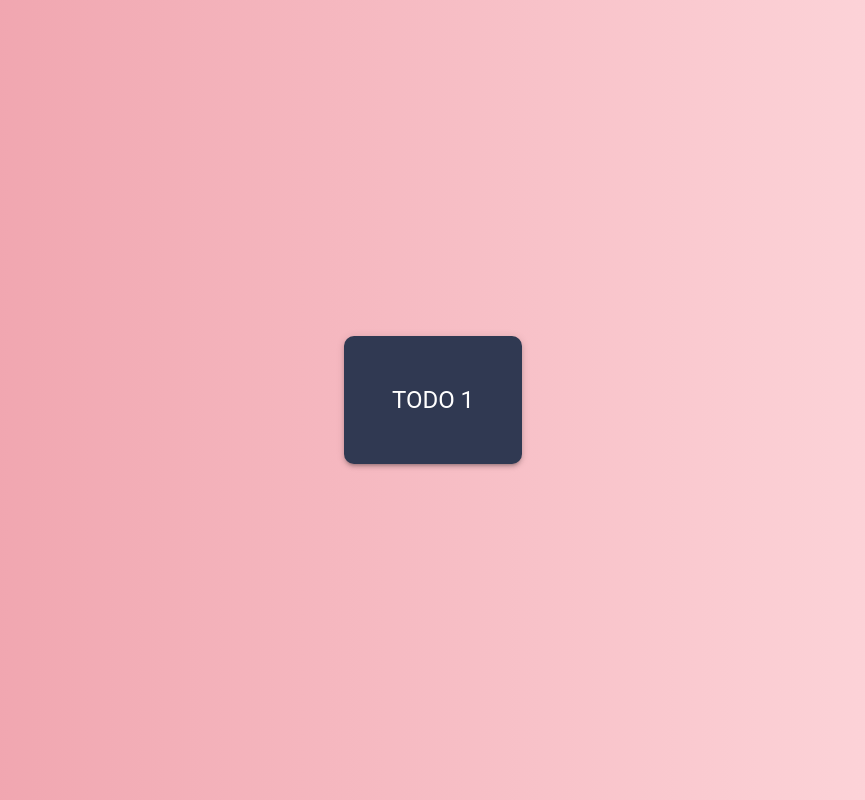
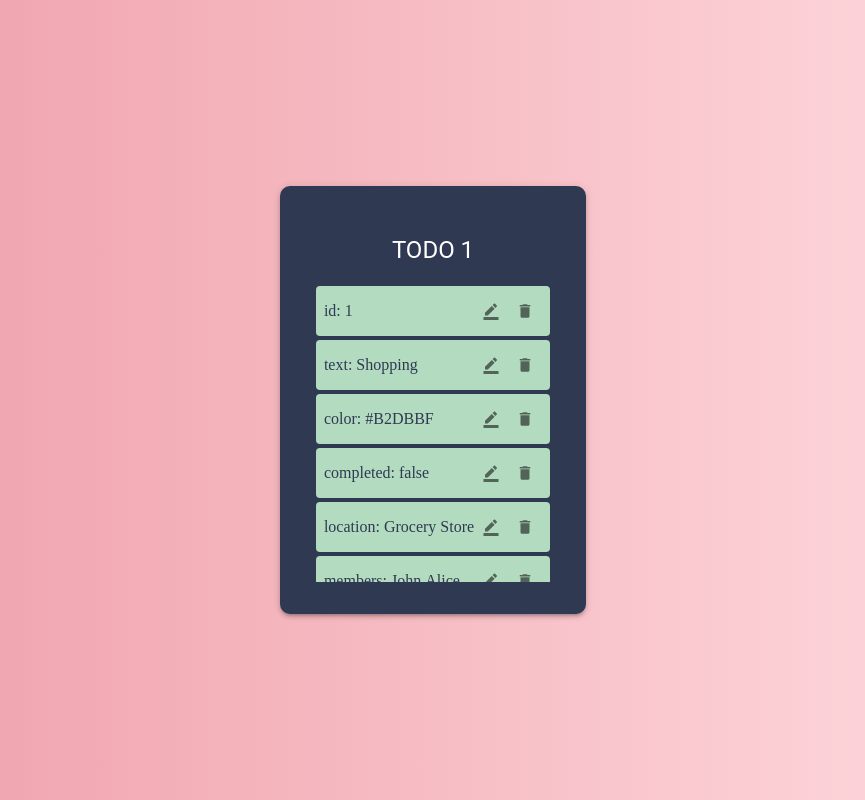
Before and after one commit to catkhanhnguyen/todo-app-v2, a React (Vite) app: page /todo/1 in a window 1280 px wide. Shown: the whole page, without its empty margins (207-1072 px from the left). Built offline with nearby package versions, Linux system fonts and the light colour scheme; data requests are answered from the project's data file.

Commit message:
display data of todo ok

```diff
--- a/db.json
+++ b/db.json
@@ -6,7 +6,10 @@
       "color": "#B2DBBF",
       "completed": false,
       "location": "Grocery Store",
-      "members": ["John", "Alice"],
+      "members": [
+        "John",
+        "Alice"
+      ],
       "time": "09:00 AM"
     },
     {
@@ -15,7 +18,10 @@
       "color": "#FFE1B6",
       "completed": true,
       "location": "Home",
-      "members": ["Alice", "Bob"],
+      "members": [
+        "Alice",
+        "Bob"
+      ],
       "time": "02:00 PM"
     },
     {
@@ -24,7 +30,10 @@
       "color": "#FFD3C0",
       "completed": true,
       "location": "Pet Store",
-      "members": ["Bob", "Charlie"],
+      "members": [
+        "Bob",
+        "Charlie"
+      ],
       "time": "04:30 PM"
     },
     {
@@ -33,7 +42,9 @@
       "color": "#D4A5A5",
       "completed": false,
       "location": "Kitchen",
-      "members": ["Eve"],
+      "members": [
+        "Eve"
+      ],
       "time": "08:00 AM"
     },
     {
@@ -42,8 +53,17 @@
       "color": "#9B8BBA",
       "completed": false,
       "location": "Supermarket",
-      "members": ["Charlie", "John"],
+      "members": [
+        "Charlie",
+        "John"
+      ],
       "time": "10:30 AM"
+    },
+    {
+      "id": "1706597889300",
+      "text": "hnjjj",
+      "color": "#FFD3C0",
+      "completed": false
     }
   ]
 }
--- a/src/model.ts
+++ b/src/model.ts
@@ -2,7 +2,10 @@ interface Todo{
     id: string,
     text: string,
     color: string,
-    completed: boolean
+    completed: boolean,
+    location: string,
+    member: [],
+    time: string
 }
 
 export default Todo
--- a/src/pages/Detail/DetailPage.tsx
+++ b/src/pages/Detail/DetailPage.tsx
@@ -4,10 +4,23 @@ import Todo from '../../model'
 import pastelColors from '../../assets/color'
 import { Box, Container, Typography } from '@mui/material'
 import { useParams } from 'react-router-dom'
+import DetailForm from './components/DetailForm'
 
 const DetailPage = () => {
   const baseUrl = '/todos'
   const  { id } = useParams()
+
+  const [todos, setTodos] = useState<Todo[]>([])
+
+  const selectedTodo = todos.find(todo => todo.id === id)
+
+  useEffect(() => {
+    axios.get(baseUrl)
+      .then(response => {
+        setTodos(response.data);
+      })
+      .catch(error => console.error('Error fetching todos from the database:', error))
+  }, [baseUrl])
 
 
   return (
@@ -31,7 +44,7 @@ const DetailPage = () => {
         <Typography textAlign="center" m={2} variant="h5">
           TODO { id }
         </Typography>
-
+        {selectedTodo && <DetailForm todo={selectedTodo} />}
       </Box>
     </Container>
   )
--- /dev/null
+++ b/src/pages/Detail/components/DetailForm.tsx
@@ -0,0 +1,89 @@
+import { Box, IconButton, Tooltip } from '@mui/material';
+import { BorderColor, CheckBox, CheckBoxOutlineBlank, Delete } from '@mui/icons-material';
+import React from 'react';
+import Todo from '../../../model';
+
+interface Props {
+  todo: Todo;
+}
+
+const DetailForm = ({ todo }: Props) => {
+
+  const handleCheck = (id: string, completed: boolean) => {
+    // Xử lý khi check todo
+  };
+
+  const handleEdit = (todo: Todo) => {
+    // Xử lý khi edit todo
+  };
+
+  const handleDelete = (id: string) => {
+    // Xử lý khi delete todo
+  };
+
+  return (
+    <Box
+      sx={{
+        height: '300px',
+        mt: 2,
+        overflowY: 'auto',
+        scrollbarWidth: 'thin',
+        '&::-webkit-scrollbar': {
+          width: '0.4em',
+        },
+        '&::-webkit-scrollbar-track': {
+          background: "#888",
+        },
+        '&::-webkit-scrollbar-thumb': {
+          backgroundColor: '#f1f1f1',
+        },
+        '&::-webkit-scrollbar-thumb:hover': {
+          background: 'white'
+        }
+      }}
+    >
+      {/* Dùng Object.entries để map qua các trường của todo */}
+      {Object.entries(todo).map(([fieldName, fieldValue], index) => (
+        <Box
+          key={index}
+          sx={{
+            padding: '8px',
+            margin: '4px',
+            backgroundColor: todo.color,
+            color: '#303952',
+            borderRadius: '4px',
+            display: 'flex',
+            justifyContent: 'space-between',
+            alignItems: 'center',
+          }}
+        >
+          <Box
+            sx={{
+              display: 'flex',
+              justifyContent: 'space-between',
+              alignItems: 'center',
+            }}
+          >
+            {`${fieldName}: ${fieldValue}`}
+          </Box>
+
+          <Box>
+            <Tooltip className="tooltip_delete" title="Edit">
+              <IconButton onClick={() => handleEdit(todo)}>
+                <BorderColor sx={{ fontSize: '18px', color: '' }} />
+              </IconButton>
+            </Tooltip>
+
+            <Tooltip title="Delete">
+              <IconButton onClick={() => handleDelete(todo.id)}>
+                <Delete sx={{ fontSize: '18px' }} />
+              </IconButton>
+            </Tooltip>
+          </Box>
+        </Box>
+      ))}
+    </Box>
+  );
+};
+
+export default DetailForm;
--- a/src/pages/Home/HomePage.tsx
+++ b/src/pages/Home/HomePage.tsx
@@ -14,7 +14,7 @@ const HomePage = () => {
     const [input, setInput] = useState<string>('')
     const [todos, setTodos] = useState<Todo[]>([])
     const [isOpenModal, setIsOpenModal] = useState<boolean>(false)
-    const [editTodo, setEditTodo] = useState<Todo>({ id: '', text: '', color: '', completed: false })
+    const [editTodo, setEditTodo] = useState<Todo>({ id: '', text: '', color: '', completed: false, location: '', member: [], time: '' })
     const [isOpenToast, setIsOpenToast] = useState<boolean>(false)
     const [toastMessage, setToastMessage] = useState<string>('')
 
--- a/src/pages/Home/components/TodoList.tsx
+++ b/src/pages/Home/components/TodoList.tsx
@@ -2,7 +2,6 @@ import { Box, IconButton, Tooltip } from '@mui/material'
 import { BorderColor, CheckBox, CheckBoxOutlineBlank, Delete } from '@mui/icons-material'
 import React from 'react'
 import Todo from '../../../model'
-import FormModal from './FormModal'
 import { Link } from 'react-router-dom'
 
 interface Props {
```
